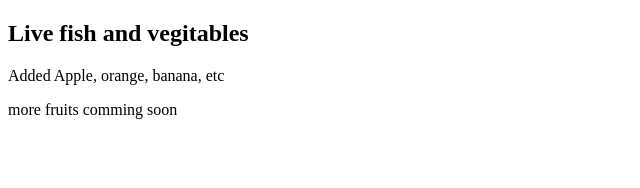
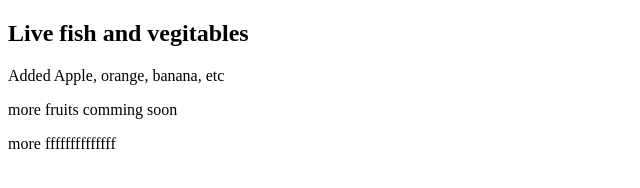
Before and after one commit to shakirniloy/green-grocery-mart, a plain HTML site: page index.html in a window 1280 px wide. Shown: the whole page, without its empty margins (0-640 px from the left). Drawn offline with Linux system fonts and the light colour scheme.

Commit message:
test purpose

```diff
--- a/index.html
+++ b/index.html
@@ -9,5 +9,6 @@
     <h2>Live fish and vegitables</h2>
     <p>Added Apple, orange, banana, etc</p>
     <p>more fruits comming soon</p>
+    <p>more ffffffffffffff</p>
 </body>
 </html>
```
